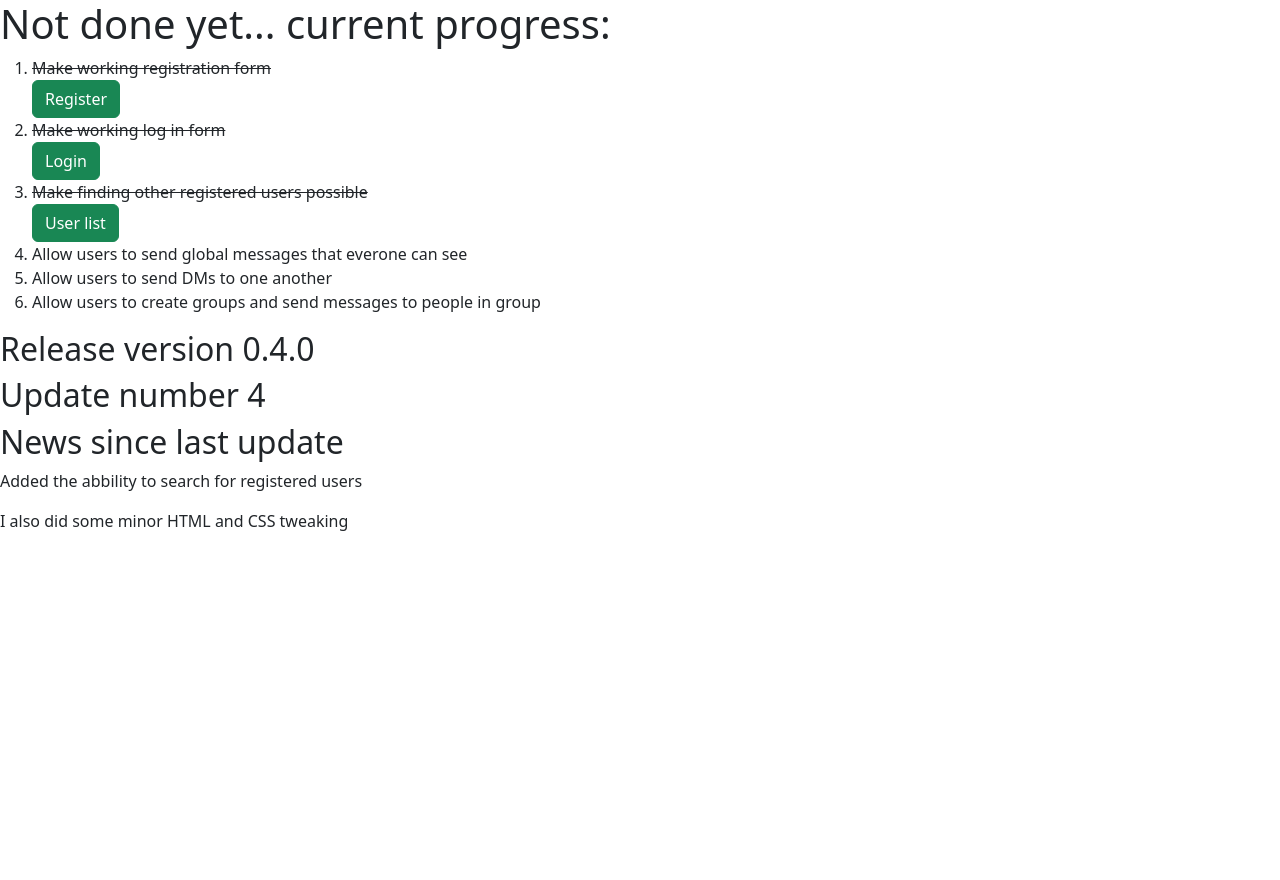
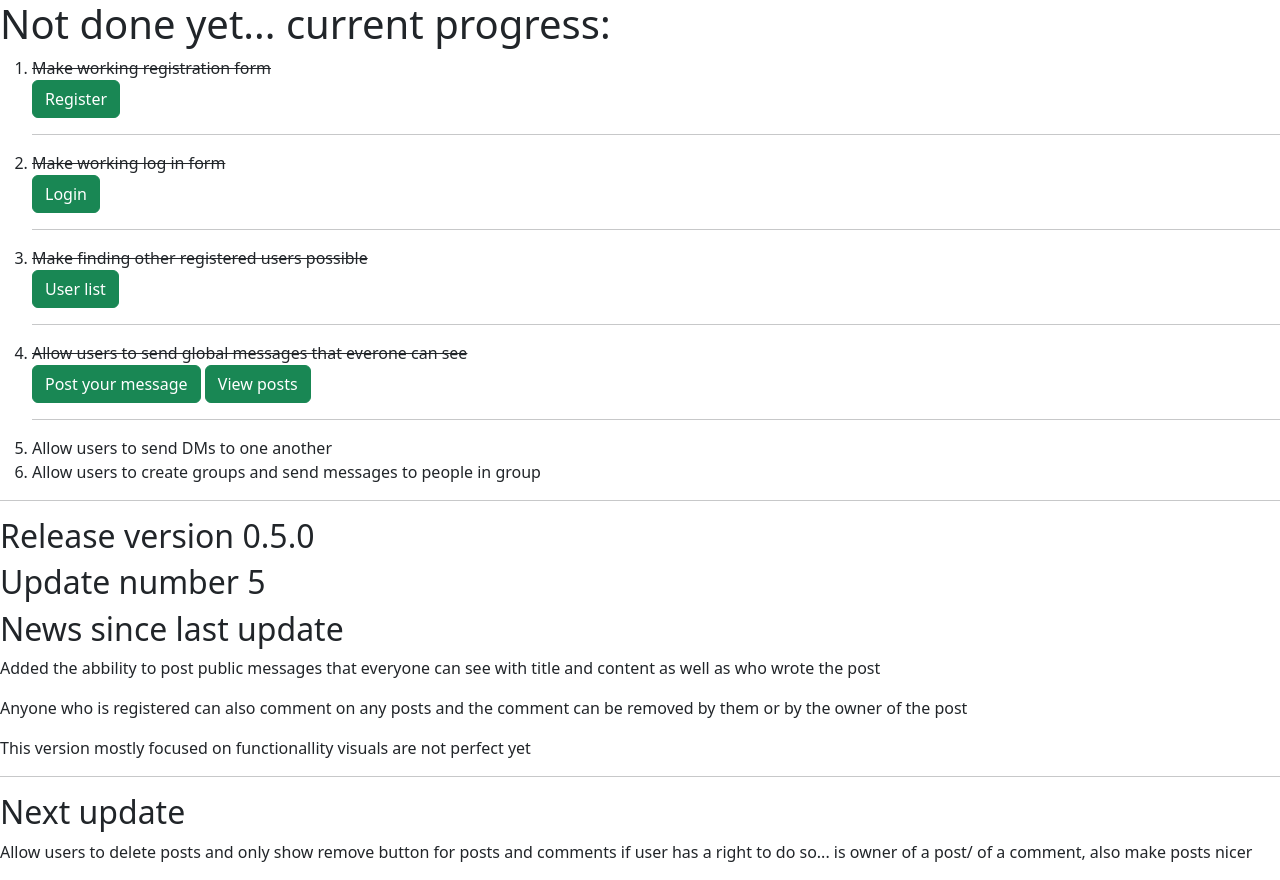
Before and after one commit to JanJan2407/talky, a Flask app: page / in a window 1280 px wide. Before the commit the page ends 531 px from the top, so only its background shows below. Run offline with Flask 3, Linux system fonts and the light colour scheme.

Commit message:
Add files via upload

```diff
--- a/app.py
+++ b/app.py
@@ -1,11 +1,12 @@
 from hashlib import sha256
+import json #Java script object notation to help store comments on a post in 1 string
 
 from flask import render_template, request, redirect, url_for
 from flask_login import login_user, login_required, current_user, logout_user
 
 from resources import app, db, login_manager
 from forms import LoginForm, RegistrationForm, PostForm, CommentForm
-from models import User, Post, Comment
+from models import User, Post
 from helpers import valid_error
 
 # Loads the user if logged in
@@ -27,7 +28,7 @@ def register():
     if request.method == 'POST':
         for field in ['name', 'username', 'email', 'phone', 'password', 'password_confirm']: # Checks that all input fields exist
             if not request.form[field]:
-                return render_template('register.html', error_msg = f"Missing field '{field}'")
+                return render_template('register.html', error_msg = f"Missing field '{field}'", form = form)
 
         if form.password.data == form.password_confirm.data:
             password_hash = sha256(form.password.data.encode()).hexdigest() # Takes password that user provided and hashes it with sha256 returning hexadecimal value
@@ -86,41 +87,43 @@ def index():
     return render_template('index.html')
 
 
-@app.route('/users')
+@app.route('/users') # Display all users
 def user_list():
     users = User.query.filter_by().all()
     return render_template('userlist.html', users = users)
 
-@app.route('/posts')
+@app.route('/posts') # Display all posts
 def show_posts():
     posts = Post.query.filter_by().all()
     return render_template('posts.html', posts = posts)
 
-@app.route('/view/<id>', methods = ['GET', 'POST'])
+@app.route('/view/<id>', methods = ['GET']) # Show specific post on whole page also displayes any comments on the post
 def view(id):
     form = CommentForm()
     post = Post.query.filter_by(id = id).first()
-
-    if request.method == 'POST':
-        comment = form.comment.data
-        print(comment)
-        new = Comment(
-            post_id = post.id,
-            content = comment,
-            username = current_user.username
-        )
-        db.session.add(new)
-        db.session.commit()
-
-    comments = Comment.query.filter_by(post_id = id).all()
+    comments = json.loads(post.comments)
     return render_template('view.html', post = post, form = form, comments = comments)
 
 
+@app.route('/view/post/<id>', methods = ['POST'])
+@login_required # Logged in users can add coments to posts
+def add_comment(id):
+    form = CommentForm()
+    post = Post.query.filter_by(id = id).first()
+    comment = form.comment.data
+    username = current_user.username
+    current_comments = json.loads(post.comments)
+    comment_id = post.comment_id
+    current_comments.append({'username': username, 'content': comment, 'id' : comment_id}) # Adds a comment
+    post.comments = json.dumps(current_comments)
+    post.comment_id += 1
+    db.session.commit()
+    return redirect(f'/view/{id}')
 
 
 @app.route('/home')
-@login_required # Flask-login provided decorator that allows only logged in users to access
-def home():
+@login_required
+def hello():
     return render_template('logged.html')
 
 @app.route('/post', methods = ['GET', 'POST'])
@@ -138,6 +141,7 @@ def post(): # Allow users to post messages for everyone
         )
         db.session.add(post)
         db.session.commit()
+
     return render_template("post.html", form = form)
 
 
@@ -146,3 +150,22 @@ def post(): # Allow users to post messages for everyone
 def logout():
     logout_user()
     return redirect('/')
+
+@app.route("/remove/<post_id>/<comment_id>") # Removes a comment
+@login_required
+def remove(post_id, comment_id):
+    post = Post.query.filter_by(id = post_id).first()
+    comments = json.loads(post.comments)
+    for i in range(len(comments)):
+        if comments[i]['id'] == int(comment_id):
+            comment = comments[i]
+            comment_index = i
+            break
+
+    # Only if you are the commenter or the owner of the post
+    if current_user.username == post.username or current_user.username == comment['username']:
+        comments.pop(comment_index)
+        post.comments = json.dumps(comments)
+        db.session.commit()
+
+    return redirect(f'/view/{ post_id }')
--- a/resources.py
+++ b/resources.py
@@ -10,7 +10,7 @@ app.secret_key = key # This is a private secret key
 
 db = SQLAlchemy(app)
 
-from models import User
+from models import *
 # Create or open a database with Colums for User
 with app.app_context():
     db.create_all()
--- a/static/style.css
+++ b/static/style.css
@@ -48,6 +48,6 @@ top: 13px;
     margin: 5%;
     margin-bottom: 0;
 }
-.my_display > *{
+.my_display > *{ /* all imediate child elements of class my_display */
     margin: 5% 0;
 }
--- a/templates/index.html
+++ b/templates/index.html
@@ -5,18 +5,28 @@
     <ol>
         <li style="text-decoration: line-through;">Make working registration form</li>
         <a href="/register" class="btn btn-success">Register</a>
-        <br>
+        <hr>
         <li style="text-decoration: line-through;">Make working log in form</li>
         <a href="/login" class="btn btn-success">Login</a>
+        <hr>
         <li style="text-decoration: line-through;">Make finding other registered users possible</li>
         <a href="/users" class="btn btn-success">User list</a>
-        <li>Allow users to send global messages that everone can see</li>
+        <hr>
+        <li style="text-decoration: line-through;">Allow users to send global messages that everone can see</li>
+        <a href="/post" class="btn btn-success">Post your message</a>
+        <a href="/posts" class="btn btn-success">View posts</a>
+        <hr>
         <li>Allow users to send DMs to one another</li>
         <li>Allow users to create groups and send messages to people in group </li>
     </ol>
-    <h2>Release version 0.4.0</h2>
-    <h2>Update number 4</h2>
+    <hr>
+    <h2>Release version 0.5.0</h2>
+    <h2>Update number 5</h2>
     <h2>News since last update</h2>
-    <p>Added the abbility to search for registered users </p>
-    <p>I also did some minor HTML and CSS tweaking</p>
+    <p>Added the abbility to post public messages that everyone can see with title and content as well as who wrote the post</p>
+    <p>Anyone who is registered can also comment on any posts and the comment can be removed by them or by the owner of the post</p>
+    <p>This version mostly focused on functionallity visuals are not perfect yet</p>
+    <hr>
+    <h2>Next update</h2>
+    <p>Allow users to delete posts and only show remove button for posts and comments if user has a right to do so... is owner of a post/ of a comment, also make posts nicer</p>
 {% endblock %}
--- a/templates/logged.html
+++ b/templates/logged.html
@@ -3,7 +3,7 @@
 {% block body %}
   <h1>You are logged in</h1>
   {% if current_user.is_authenticated %}
-    Hi {{ current_user.name }}!
+    Hi {{ current_user.username }}!
   {% endif %}
   <a href="/logout" class="btn btn-primary">Log out</a>
 {% endblock %}
--- a/templates/post.html
+++ b/templates/post.html
@@ -4,7 +4,7 @@
 {% block body %}
 <form action="/post" method="post">
 
-    {{ form.hidden_tag() }}
+    {{ form.hidden_tag() }} <!-- This is the form that will make your post -->
     <input name="title" id="title" class="center" type="text" placeholder="Title" autofocus autocomplete="off">
     <input name="post_content" id="post" class="center" type="text" placeholder="Write your message" autocomplete="off">
     <button type="submit" class="btn btn-primary">Submit</button>
--- a/templates/posts.html
+++ b/templates/posts.html
@@ -3,13 +3,13 @@
 
 {% block body %}
 <div class="container my_display">
-        {% for batch in posts | batch(2) %}
+        {% for batch in posts | batch(2) %} <!-- Display posts in grid of 2 per row in bootstrap grid -->
             <section class="row">
                 {% for post in batch %}
                     <section class = "col-6 card">
                         <a href="/view/{{ post.id }}" class="btn"></a>
                         <section>
-                            <section class="card-body" style="height: 20vh; overflow-y: auto;">
+                            <section class="card-body" style="height: 20vh; overflow-y: auto;"> <!-- Too long posts will be made scrollable-->
                                 <h3 class="card-title">{{ post.title }}</h3>
                                 <p class="card-text">{{ post.post_content }}</p>
                             </section>
--- a/templates/userlist.html
+++ b/templates/userlist.html
@@ -7,7 +7,7 @@
 
     <input type="text" id="search_name" onkeyup="searchUser()" placeholder="Search for username" class="center"> <!--Input field for searching users-->
 
-    <ul class="center no-list-style" id="userlist">
+    <ul class="center no-list-style" id="userlist"> <!-- Display users that match search input -->
         {% for user in users %}
         <li>{{ user.username }}</li>
         {% endfor %}
```
Also changed, not shown: forms.py (+7 -7 lines), models.py (+2 -6 lines), templates/view.html (+7 -4 lines).
